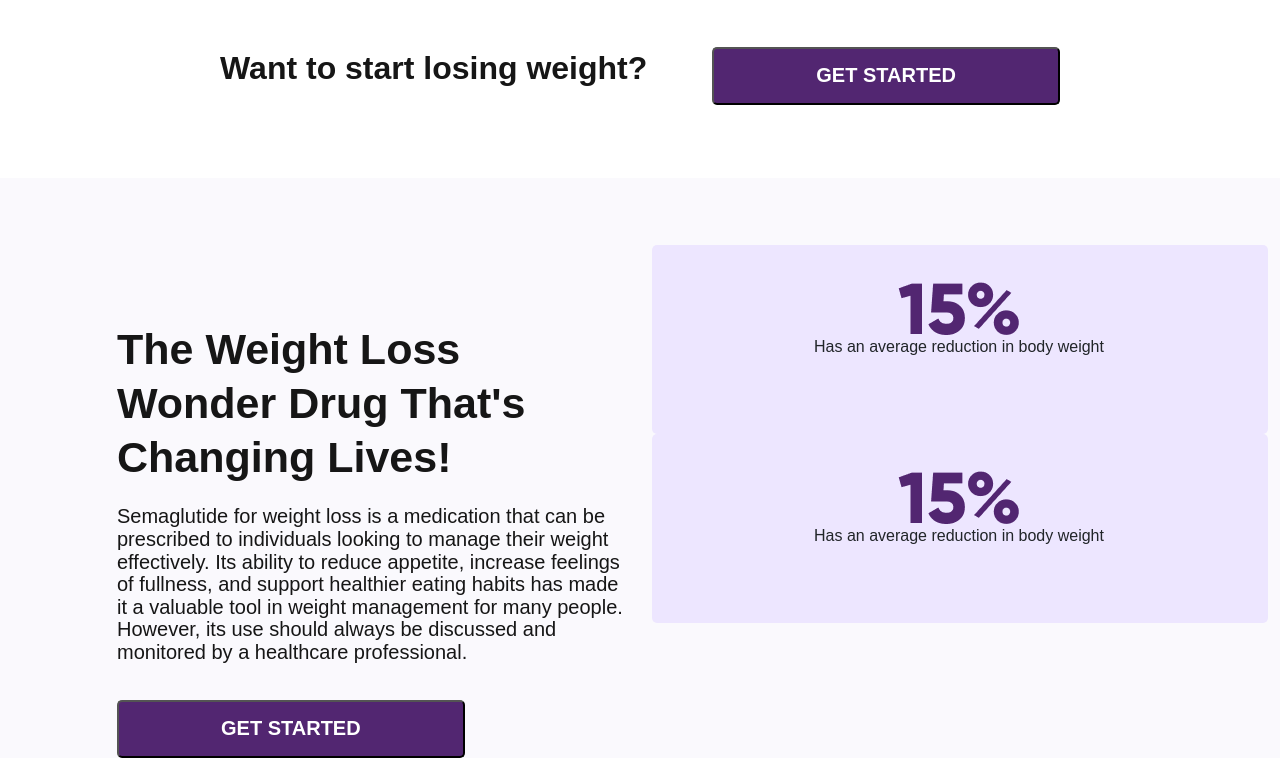
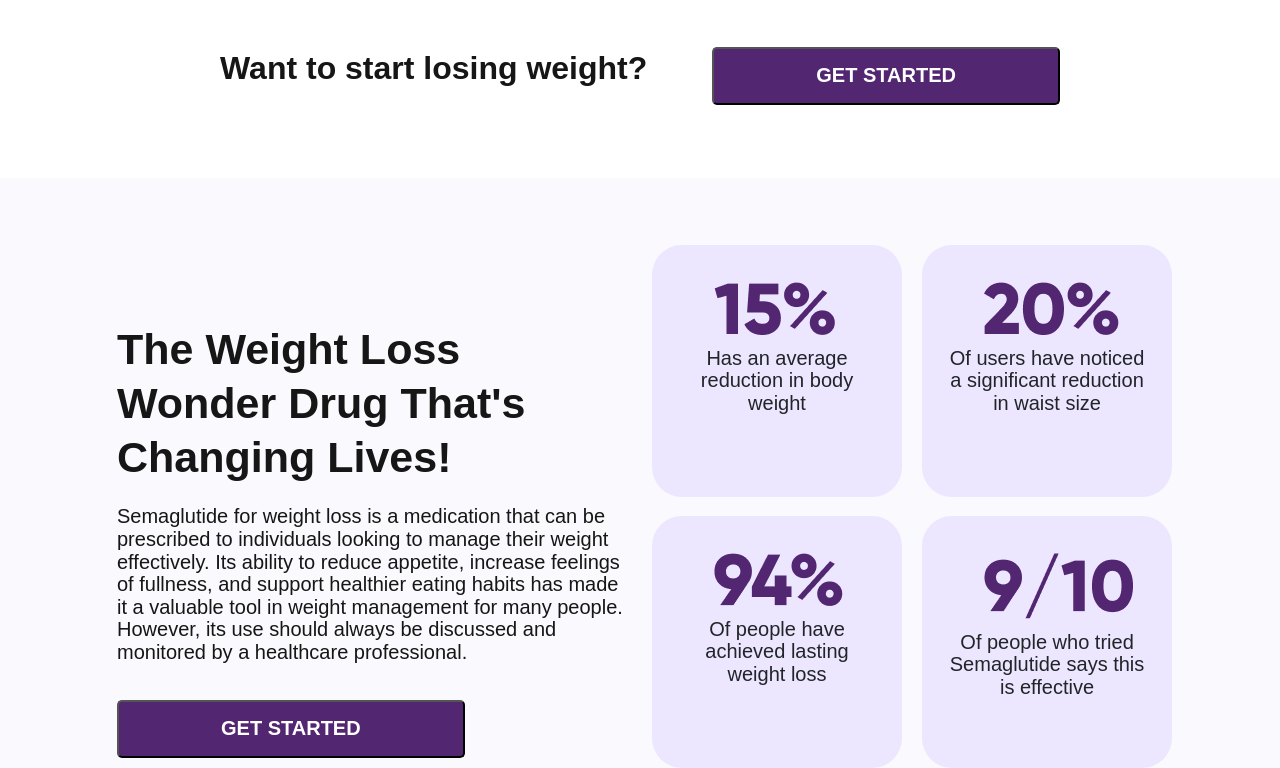
Before and after one commit to VaibhavSharma1998/slim-lab, a React (Create React App) app: page / in a window 1280 px wide. Shown: the part 1651-2419 px from the top of the page. Built offline with nearby package versions, Linux system fonts and the light colour scheme.

Commit message:
weightlose section completed

```diff
--- a/src/components/WeightLose.jsx
+++ b/src/components/WeightLose.jsx
@@ -1,9 +1,9 @@
 import React from "react";
 import "./styles.css";
-import fifteen from "../images/fifteen.png"
-import twenty from "../images/twenty.png"
-import nintyfour from "../images/nintyfour.png"
-import slash from "../images/slash.png"
+import fifteen from "../images/fifteen.png";
+import twenty from "../images/twenty.png";
+import nintyfour from "../images/nintyfour.png";
+import slash from "../images/slash.png";
 
 export const WeightLose = () => {
   return (
@@ -13,7 +13,9 @@ export const WeightLose = () => {
           <div className="row">
             <div className="col-lg-6 col-sm-12">
               <div className="weightlose-section-left-div">
-                <p className="weight-p1">The Weight Loss Wonder Drug That's Changing Lives!</p>
+                <p className="weight-p1">
+                  The Weight Loss Wonder Drug That's Changing Lives!
+                </p>
                 <p className="weight-p2">
                   Semaglutide for weight loss is a medication that can be
                   prescribed to individuals looking to manage their weight
@@ -23,32 +25,50 @@ export const WeightLose = () => {
                   its use should always be discussed and monitored by a
                   healthcare professional.
                 </p>
-                <button type="button" className="weightlose-btn">GET STARTED</button>
+                <button type="button" className="weightlose-btn">
+                  GET STARTED
+                </button>
               </div>
             </div>
             <div className="col-lg-6 col-sm-12">
-                <div className="main-fifteen-div">
-                    <div className="fifteen-div ">
-                        <img src={fifteen} alt="fifteen" srcset="" />
-                        <p>Has an average reduction in body weight</p>
-                    </div>
-
-                    <div className="fifteen-div ">
-                        <img src={fifteen} alt="fifteen" srcset="" />
-                        <p>Has an average reduction in body weight</p>
-                    </div>
+              <div className="d-flex">
+                <div className="fifteen-div">
+                  <div className="fifteen-sub-div">
+                    <img src={fifteen} alt="fifteen" className="fifteen-img" />
+                    <p className="fifteen-text">
+                      Has an average reduction in body weight
+                    </p>
+                  </div>
+                  <div className="fifteen-sub-div mt-19">
+                    <img
+                      src={nintyfour}
+                      alt="fifteen"
+                      className="fifteen-img"
+                    />
+                    <p className="fifteen-text">
+                      Of people have achieved lasting weight loss
+                    </p>
+                  </div>
                 </div>
-                {/* <div className="d-flex">
-                    <div className="fifteen-div">
-                        <img src={fifteen} alt="fifteen" srcset="" />
-                        <p>Has an average reduction in body weight</p>
-                    </div>
-                    <div className="fifteen-div">
-                        <img src={fifteen} alt="fifteen" srcset="" />
-                        <p>Has an average reduction in body weight</p>
-                    </div>
-
-                </div> */}
+                <div className="fifteen-div ml-20">
+                  <div className="fifteen-sub-div">
+                    <img src={twenty} alt="twenty" className="fifteen-img" />
+                    <p className="fifteen-text">
+                    Of users have noticed a significant reduction in waist size
+                    </p>
+                  </div>
+                  <div className="fifteen-sub-div mt-19">
+                    <img
+                      src={slash}
+                      alt="slash"
+                      className="fifteen-img"
+                    />
+                    <p className="fifteen-text">
+                    Of people who tried Semaglutide says this is effective
+                    </p>
+                  </div>
+                </div>
+              </div>
             </div>
           </div>
         </div>
--- a/src/components/styles.css
+++ b/src/components/styles.css
@@ -1,41 +1,39 @@
 /* Import the custom fonts */
-@import './fonts.css';
+@import "./fonts.css";
 
 /* Apply the custom font family to all elements */
 * {
-    margin:0;
+  margin: 0;
   padding: 0;
-    font-family: 'Gilroy', sans-serif;
+  font-family: "Gilroy", sans-serif;
 }
 
 :root {
   --primary-color: #522671;
   --secondary-color: #161616;
   --tertiary-color: #fff;
-  --quaternary-color: #8C62EC;
-  --quinary-color: #FAF9FD;
-  --senary-color: #EDE6FF;
+  --quaternary-color: #8c62ec;
+  --quinary-color: #faf9fd;
+  --senary-color: #ede6ff;
   --septenary-color: #16a085;
   --octonary-color: #c0392b;
   --nonary-color: #2980b9;
   --denary-color: #d35400;
 }
 
-
-
 /* navbar style starts */
 
-.navbar-flex{
+.navbar-flex {
   display: flex;
   align-items: center;
   justify-content: space-between;
 }
 
-.logo{
+.logo {
   margin: 36px 0px;
 }
 
-.navbar-btn{
+.navbar-btn {
   margin-top: 32px 0px 33px 0px;
   background-color: var(--primary-color);
   color: var(--tertiary-color);
@@ -50,18 +48,17 @@
 
 /* banner style starts */
 
-.banner-main-div{
+.banner-main-div {
   display: flex;
   justify-content: space-between;
 }
 
-.banner-left-div{
+.banner-left-div {
   display: flex;
   flex-direction: column;
-
 }
 
-.banner-p1{
+.banner-p1 {
   color: var(--primary-color);
   font-weight: 800;
   font-size: 20px;
@@ -69,7 +66,7 @@
   margin-top: 42px;
 }
 
-.banner-h3{
+.banner-h3 {
   color: var(--secondary-color);
   font-size: 54px;
   line-height: 72.32px;
@@ -77,19 +74,19 @@
   margin-top: 7px;
 }
 
-.banner-img{
+.banner-img {
   margin-top: 17px;
   margin-left: 45px;
 }
 
-.price-p{
+.price-p {
   font-size: 48px;
   line-height: 54.24px;
   font-weight: 700;
   margin-top: 15px;
 }
 
-.span-price{
+.span-price {
   color: var(--quaternary-color);
   font-weight: 800;
   font-size: 48px;
@@ -97,16 +94,16 @@
   /* border-bottom: 3px solid var(--quaternary-color); */
 }
 
-.margin-t7{
+.margin-t7 {
   margin-top: 7px;
 }
 
-.correct-img{
+.correct-img {
   width: 19.5px;
   height: 13.5px;
 }
 
-.correct-p{
+.correct-p {
   margin-left: 34.5px;
   font-size: 20px;
   line-height: 22.6px;
@@ -114,11 +111,11 @@
   margin-bottom: 20px;
 }
 
-.star{
+.star {
   margin-left: 94px;
 }
 
-.rating-p{
+.rating-p {
   margin-left: 17px;
   color: var(--primary-color);
   font-size: 24px;
@@ -127,18 +124,18 @@
   margin-bottom: 2px;
 }
 
-.start-btn{
+.start-btn {
   margin-top: 18px;
   background-color: var(--primary-color);
   color: var(--tertiary-color);
   border-radius: 8.09px;
-    padding: 22.64px 164.94px 22.64px ;
+  padding: 22.64px 164.94px 22.64px;
   font-size: 32.34px;
   line-height: 40.81px;
   font-weight: 700;
 }
 
-.fee-p{
+.fee-p {
   text-align: center;
   color: var(--secondary-color);
   font-size: 18px;
@@ -151,12 +148,12 @@
 
 /* seen style starts */
 
-.hr-line{
+.hr-line {
   color: var(--primary-color);
   margin-top: 83px;
 }
 
-.seen-p{
+.seen-p {
   text-align: center;
   color: var(--secondary-color);
   font-size: 24px;
@@ -165,14 +162,14 @@
   margin-top: 34px;
 }
 
-.seen-brand-div{
+.seen-brand-div {
   display: flex;
   flex-wrap: wrap;
   justify-content: space-around;
   margin-top: 29px;
 }
 
-.lose-p{
+.lose-p {
   margin-top: 61.64px;
   display: flex;
   align-items: center;
@@ -183,39 +180,38 @@
   line-height: 54.24px;
 }
 
-.margint-59{
+.margint-59 {
   margin-top: 59px;
 }
 
-.consultation-div{
+.consultation-div {
   display: flex;
   flex-direction: column;
-
 }
 
-.consultation-img{
+.consultation-img {
   margin: 0px auto;
   width: 186px;
   height: 186px;
 }
 
-.number-one-div{
+.number-one-div {
   display: flex;
   margin-top: 39.5px;
 }
 
-.marginl-31{
+.marginl-31 {
   margin-left: 31px;
 }
 
-.schedule-p{
+.schedule-p {
   color: var(--primary-color);
   font-size: 24px;
   line-height: 27.12px;
   font-weight: 800;
 }
 
-.guidance-p{
+.guidance-p {
   margin-top: 10px;
   font-size: 22px;
   line-height: 22.6px;
@@ -223,26 +219,26 @@
   color: var(--secondary-color);
 }
 
-.btn-lose-div{
+.btn-lose-div {
   margin-top: 49px;
   display: flex;
   align-items: center;
   justify-content: center;
 }
 
-.want-p{
+.want-p {
   color: var(--secondary-color);
   font-size: 32px;
   line-height: 36.16px;
   font-weight: 700;
 }
 
-.seen-btn{
+.seen-btn {
   background-color: var(--primary-color);
   color: var(--tertiary-color);
   margin-left: 65px;
   border-radius: 5px;
-    padding: 14px 102px ;
+  padding: 14px 102px;
   font-size: 20px;
   line-height: 25.24px;
   font-weight: 700;
@@ -250,24 +246,24 @@
 
 /* weightlose-section style starts */
 
-.weightlose-section{
+.weightlose-section {
   background-color: var(--quinary-color);
   margin-top: 73px;
 }
 
-.weightlose-section-left-div{
+.weightlose-section-left-div {
   margin-top: 144px;
   margin-left: 105px;
 }
 
-.weight-p1{
+.weight-p1 {
   font-weight: 800;
   font-size: 43px;
   line-height: 54.24px;
   color: var(--secondary-color);
 }
 
-.weight-p2{
+.weight-p2 {
   font-weight: 500;
   font-size: 20px;
   line-height: 22.6px;
@@ -275,29 +271,46 @@
   margin-top: 21px;
 }
 
-.weightlose-btn{
+.weightlose-btn {
   background-color: var(--primary-color);
   color: var(--tertiary-color);
   margin-top: 21px;
   border-radius: 5px;
-    padding: 14px 102px ;
+  padding: 14px 102px;
   font-size: 20px;
   line-height: 25.24px;
   font-weight: 700;
 }
 
-.main-fifteen-div{
-    margin-top: 67px ;
-    margin-right: 98.92;
+.fifteen-div {
+  display: flex;
+  flex-direction: column;
+  margin-top: 67px;
 }
 
-.fifteen-div{
-    background-color: #EDE6FF;
-    display: flex;
-    align-items: center;
-    justify-content: center;
-    flex-direction: column;
-    padding: 36.99px 64.04px 59.04px 62px;
-    border-radius: 5px;
+.fifteen-sub-div {
+  background-color: var(--senary-color);
+  border-radius: 29.89px;
+  width: 250.04px;
+  height: 252.03px;
+}
 
+.fifteen-img {
+  padding: 36.99px 64px 6px 62px;
 }
+
+.fifteen-text {
+  font-size: 20px;
+  line-height: 22.6px;
+  font-weight: 400;
+  padding: 6px 27px 59px 27px;
+  text-align: center;
+}
+
+.mt-19 {
+  margin-top: 19px;
+}
+
+.ml-20{
+    margin-left: 20px;
+}
```
Lines whose indentation alone changed are shown as unchanged.
